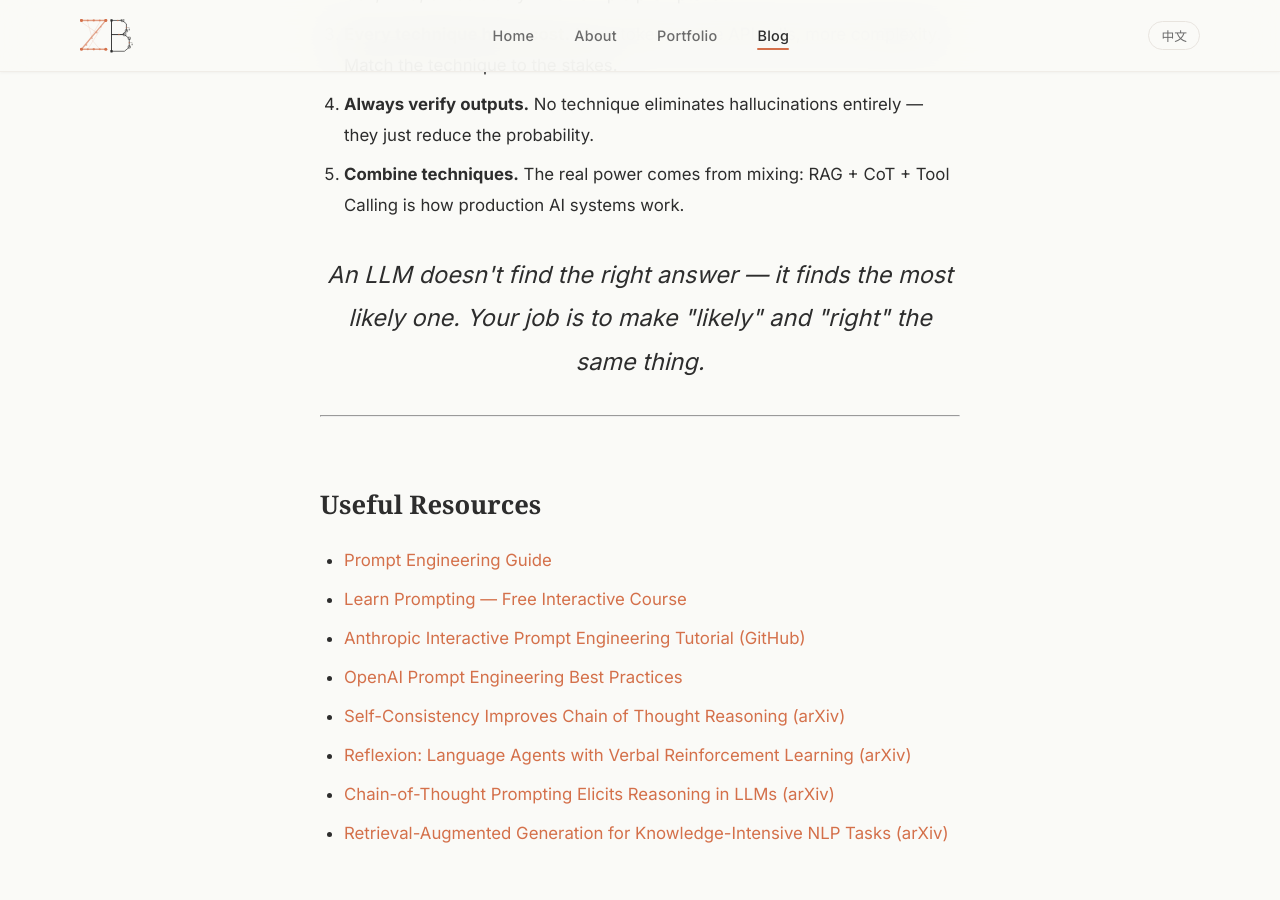
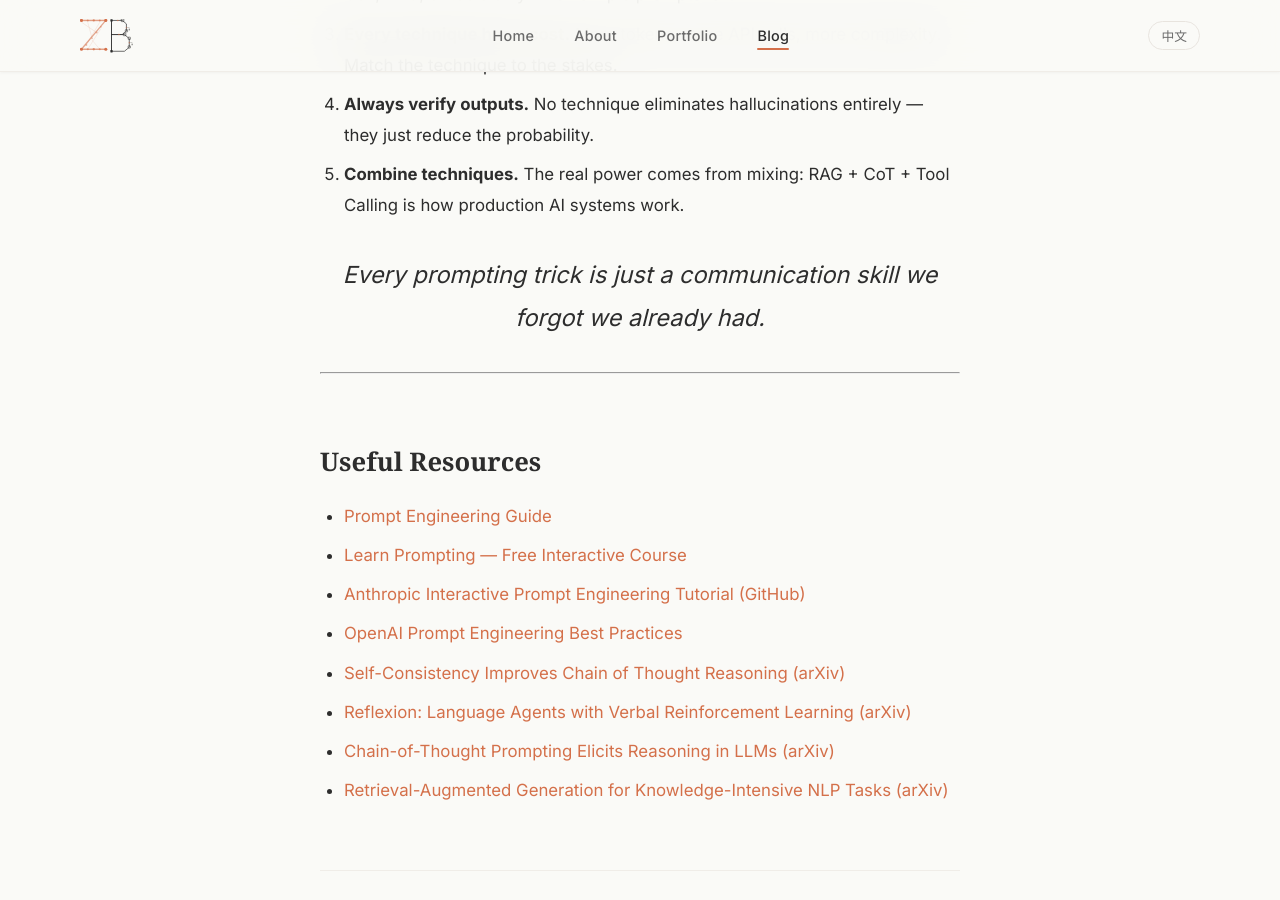
Before and after one commit to hzxbzp/hzxbzp.github.io, a Jekyll site: the page built from _posts/2026-05-18-prompt-engineering-guide.md, in a window 1280 px wide and 900 px high, scrolled down 10882 px. Built offline with Jekyll 4.4.1, drawn with Linux system fonts in a browser that asks for light colours; comment, search, counter and statistics services are not loaded.

Commit message:
Update closing line for prompt engineering post

```diff
--- a/_posts/2026-05-18-prompt-engineering-guide.md
+++ b/_posts/2026-05-18-prompt-engineering-guide.md
@@ -231,7 +231,7 @@ Want to practice prompt engineering? Here are two excellent resources:
 4. **Always verify outputs.** No technique eliminates hallucinations entirely — they just reduce the probability.
 5. **Combine techniques.** The real power comes from mixing: RAG + CoT + Tool Calling is how production AI systems work.
 
-<p style="font-size: 1.4em; font-style: italic; text-align: center; margin: 2rem 0;">An LLM doesn't find the right answer — it finds the most likely one. Your job is to make "likely" and "right" the same thing.</p>
+<p style="font-size: 1.4em; font-style: italic; text-align: center; margin: 2rem 0;">Every prompting trick is just a communication skill we forgot we already had.</p>
 
 ---
 
```
